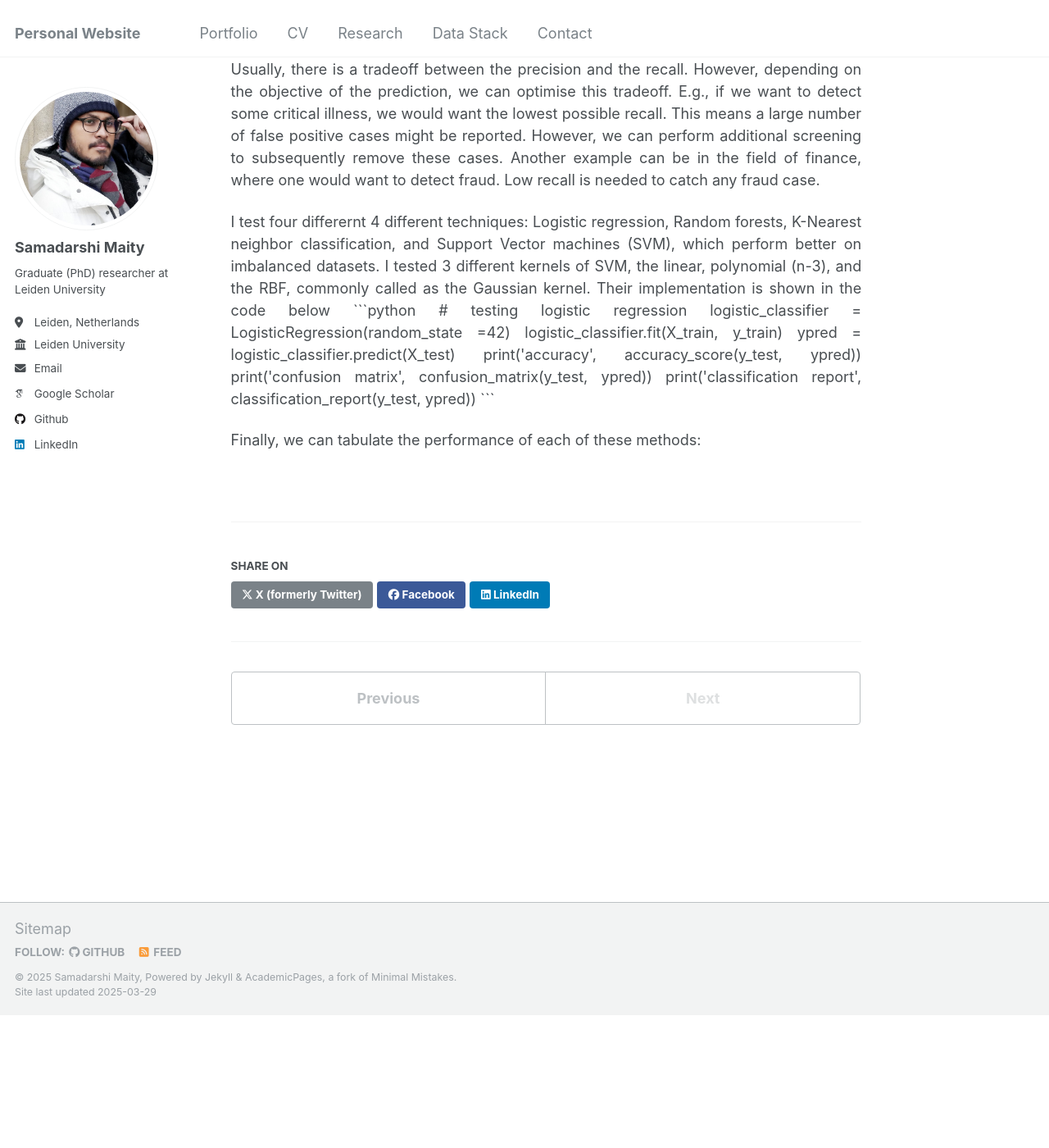
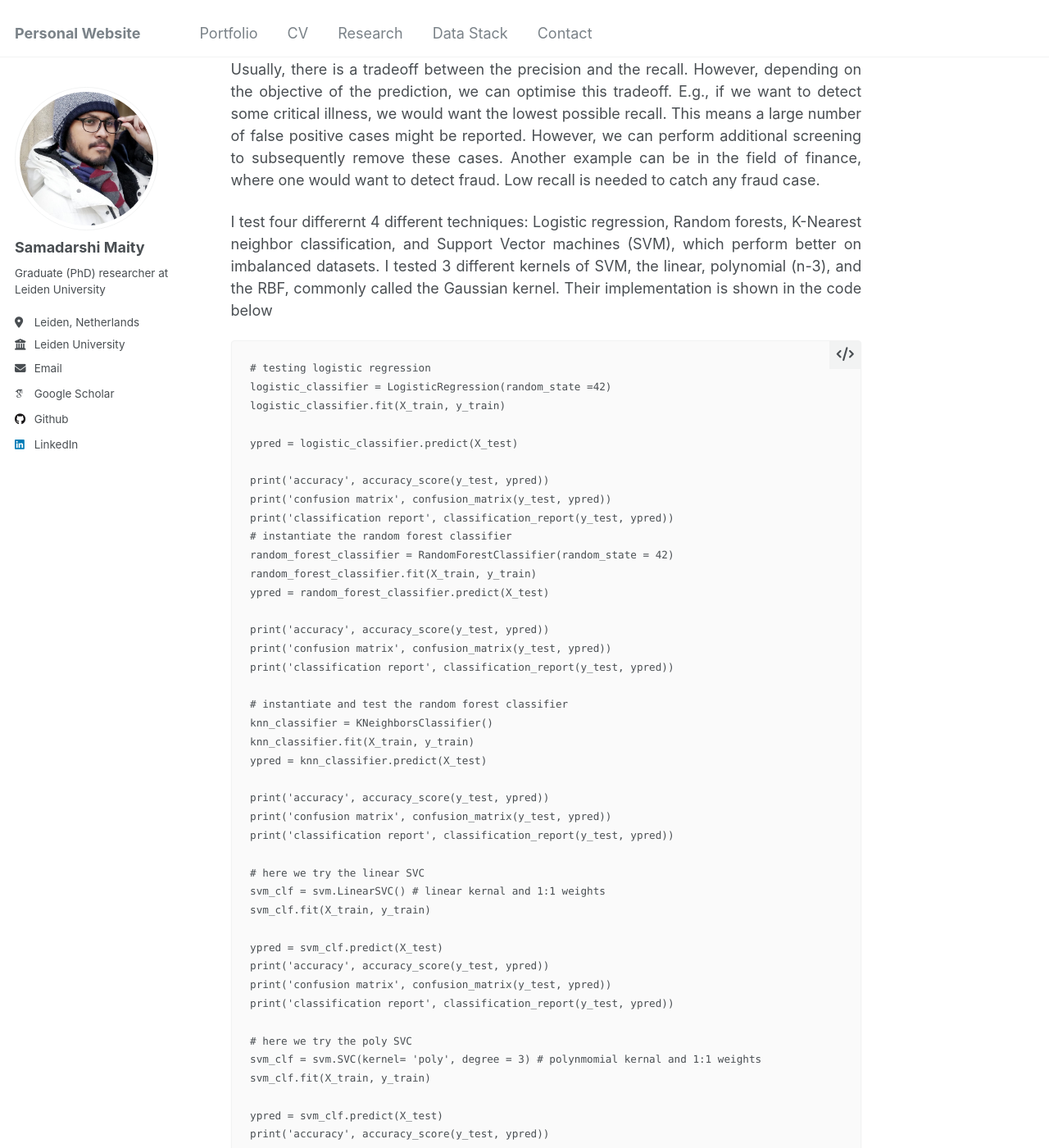
Before and after one commit to Samadarshi-Maity/Samadarshi-Maity.github.io, a Jekyll site: the page built from _portfolio/portfolio-3.md, in a window 1280 px wide and 1400 px high, scrolled down 5928 px. Shown: the whole window at 82% size. Built offline with Jekyll 4.4.1, drawn with Linux system fonts in a browser that asks for light colours; some web fonts are replaced; before the commit the page ends 7166 px from its top, so only the background shows below that; some of the changed text lies outside the part shown.

Commit message:
Update portfolio-3.md

````diff
--- a/_portfolio/portfolio-3.md
+++ b/_portfolio/portfolio-3.md
@@ -206,9 +206,9 @@ Usually, there is a tradeoff between the precision and the recall. However, depe
 </p>
 
 <p align = 'justify'>
-I test four differernt 4 different techniques: Logistic regression, Random forests, K-Nearest neighbor classification, and Support Vector machines (SVM), which perform better on imbalanced datasets. I tested 3 different kernels of SVM, the linear, polynomial (n-3), and the RBF, commonly called as the Gaussian kernel. Their implementation is shown in the code below
-
-```python
+I test four differernt 4 different techniques: Logistic regression, Random forests, K-Nearest neighbor classification, and Support Vector machines (SVM), which perform better on imbalanced datasets. I tested 3 different kernels of SVM, the linear, polynomial (n-3), and the RBF, commonly called the Gaussian kernel. Their implementation is shown in the code below
+</p>
+```
 # testing logistic regression
 logistic_classifier = LogisticRegression(random_state =42)
 logistic_classifier.fit(X_train, y_train)
@@ -218,7 +218,50 @@ ypred = logistic_classifier.predict(X_test)
 print('accuracy', accuracy_score(y_test, ypred))
 print('confusion matrix', confusion_matrix(y_test, ypred))
 print('classification report', classification_report(y_test, ypred))
+# instantiate the random forest classifier
+random_forest_classifier = RandomForestClassifier(random_state = 42)
+random_forest_classifier.fit(X_train, y_train)
+ypred = random_forest_classifier.predict(X_test)
 
+print('accuracy', accuracy_score(y_test, ypred))
+print('confusion matrix', confusion_matrix(y_test, ypred))
+print('classification report', classification_report(y_test, ypred))
+
+# instantiate and test the random forest classifier
+knn_classifier = KNeighborsClassifier()
+knn_classifier.fit(X_train, y_train)
+ypred = knn_classifier.predict(X_test)
+
+print('accuracy', accuracy_score(y_test, ypred))
+print('confusion matrix', confusion_matrix(y_test, ypred))
+print('classification report', classification_report(y_test, ypred))
+
+# here we try the linear SVC
+svm_clf = svm.LinearSVC() # linear kernal and 1:1 weights
+svm_clf.fit(X_train, y_train)
+
+ypred = svm_clf.predict(X_test)
+print('accuracy', accuracy_score(y_test, ypred))
+print('confusion matrix', confusion_matrix(y_test, ypred))
+print('classification report', classification_report(y_test, ypred))
+
+# here we try the poly SVC
+svm_clf = svm.SVC(kernel= 'poly', degree = 3) # polynmomial kernal and 1:1 weights
+svm_clf.fit(X_train, y_train)
+
+ypred = svm_clf.predict(X_test)
+print('accuracy', accuracy_score(y_test, ypred))
+print('confusion matrix', confusion_matrix(y_test, ypred))
+print('classification report', classification_report(y_test, ypred))
+
+# here we try the rbf SVC
+svm_clf = svm.SVC(kernel= 'rbf') # rbf and 1:1 weights
+svm_clf.fit(X_train, y_train)
+
+ypred = svm_clf.predict(X_test)
+print('accuracy', accuracy_score(y_test, ypred))
+print('confusion matrix', confusion_matrix(y_test, ypred))
+print('classification report', classification_report(y_test, ypred))
 ```
 
 <p align = 'justify'>
````
